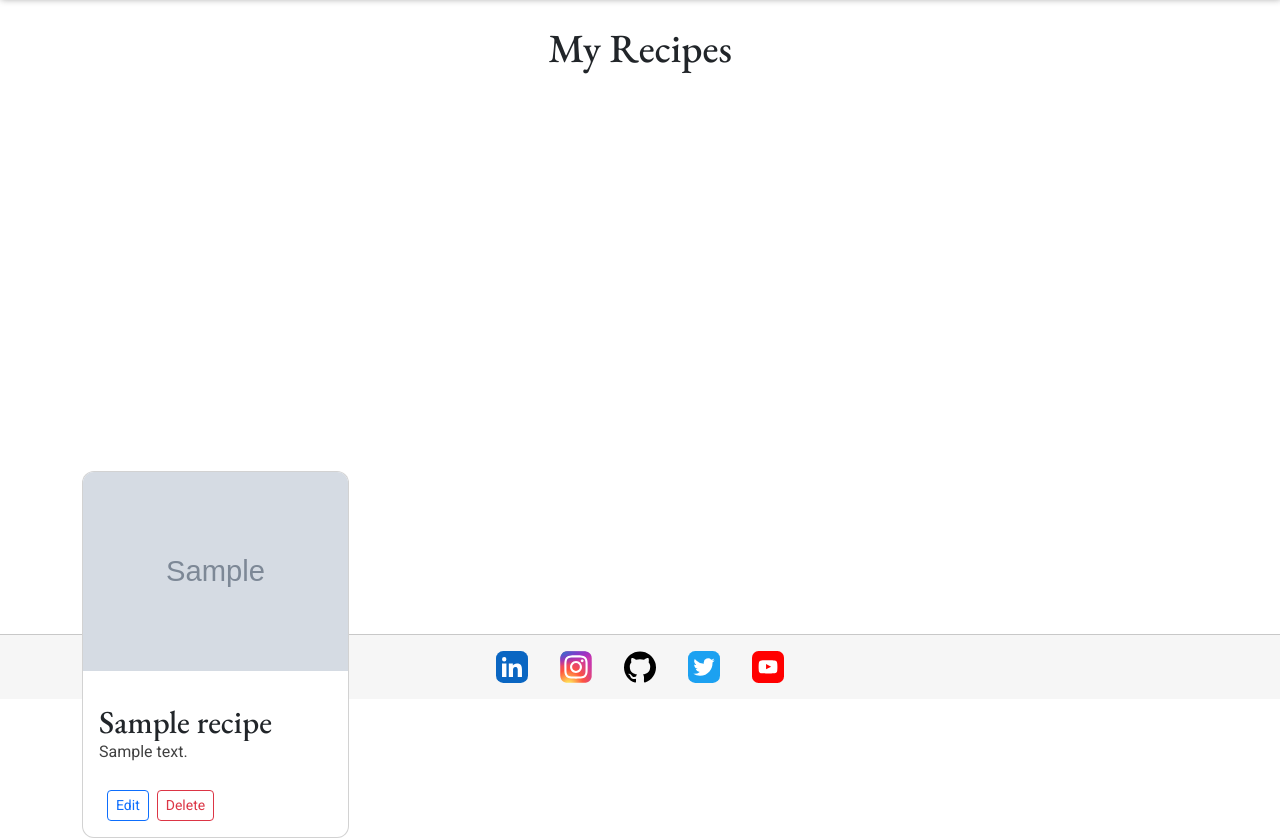
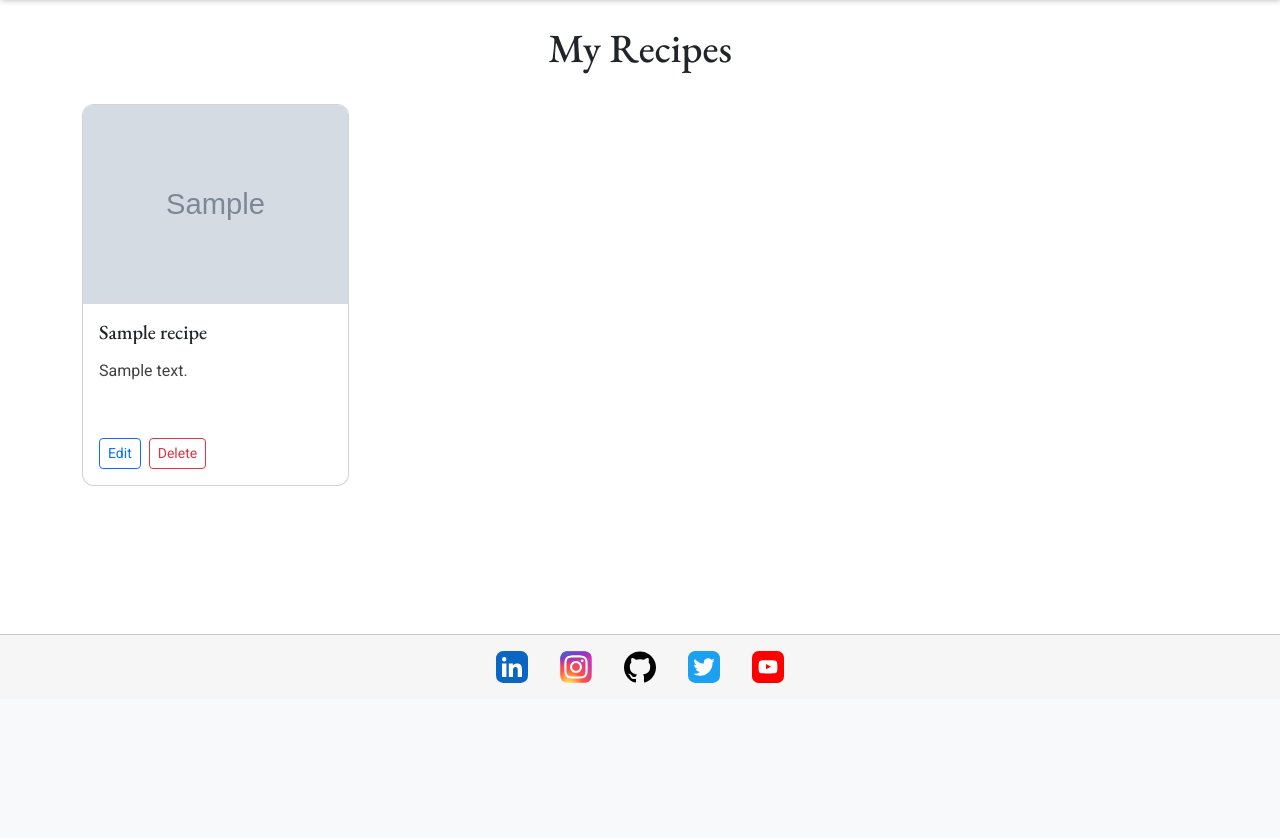
Before and after one commit to iyeme-dev/recipe-blog, a Django app: page /recipes/mine/ in a window 1280 px wide. Shown: the part 101-939 px from the top of the page. After the commit the page ends 784 px from the top, so only its background shows below. Run offline with Django 5.2, Linux system fonts and the light colour scheme; a user stored in the database is signed in; tables that the repository leaves empty hold one stand-in row (values such as "Sample post"); grey boxes marked "Sample" are stand-in pictures; some libraries are stand-ins or nearby versions.

Commit message:
update my recipe page

```diff
--- a/recipes/templates/recipes/my_recipes.html
+++ b/recipes/templates/recipes/my_recipes.html
@@ -9,20 +9,24 @@
     <div class="row g-3">
       {% for recipe in recipes %}
         <div class="col-12 col-sm-6 col-lg-4 col-xl-3">
-          <a href="{% url 'recipes:recipe_detail' recipe.pk %}"
-             class="recipe-link d-block h-100"
-             aria-label="Click to view {{ recipe.title }}">
 
-            <div class="card recipe-card h-100">
+          <div class="card recipe-card h-100 position-relative">
             <img src="{{ recipe.image.url }}"
                  class="card-img-top recipe-card-img"
-                   alt="{{ recipe.image_alt }}">
+                 alt="{{ recipe.image_alt|default:recipe.title }}">
 
-              <div class="card-body recipe-card-body">
-                <h2 class="card-title recipe-card-title">{{ recipe.title }}</h2>
-                <p class="card-text recipe-card-text">{{ recipe.description }}</p>
+            <div class="card-body recipe-card-body d-flex flex-column">
+              <h2 class="card-title recipe-card-title h5 mb-2">{{ recipe.title }}</h2>
+              <p class="card-text recipe-card-text mb-3">
+                {{ recipe.description|truncatewords:18 }}
+              </p>
 
-                <div class="recipe-card-actions mt-auto pt-2">
+              <!-- makes the whole card clickable without nesting links -->
+              <a href="{% url 'recipes:recipe_detail' recipe.pk %}"
+                 class="stretched-link"
+                 aria-label="Click to view {{ recipe.title }}"></a>
+
+              <div class="recipe-card-actions mt-auto pt-2 d-flex gap-2 position-relative" style="z-index: 2;">
                 <a class="btn btn-sm btn-outline-primary"
                    href="{% url 'recipes:edit_recipe' recipe.pk %}">Edit</a>
                 <a class="btn btn-sm btn-outline-danger"
@@ -31,7 +35,6 @@
             </div>
           </div>
 
-          </a>
         </div>
       {% endfor %}
     </div>
```
Lines whose indentation alone changed are shown as unchanged.
